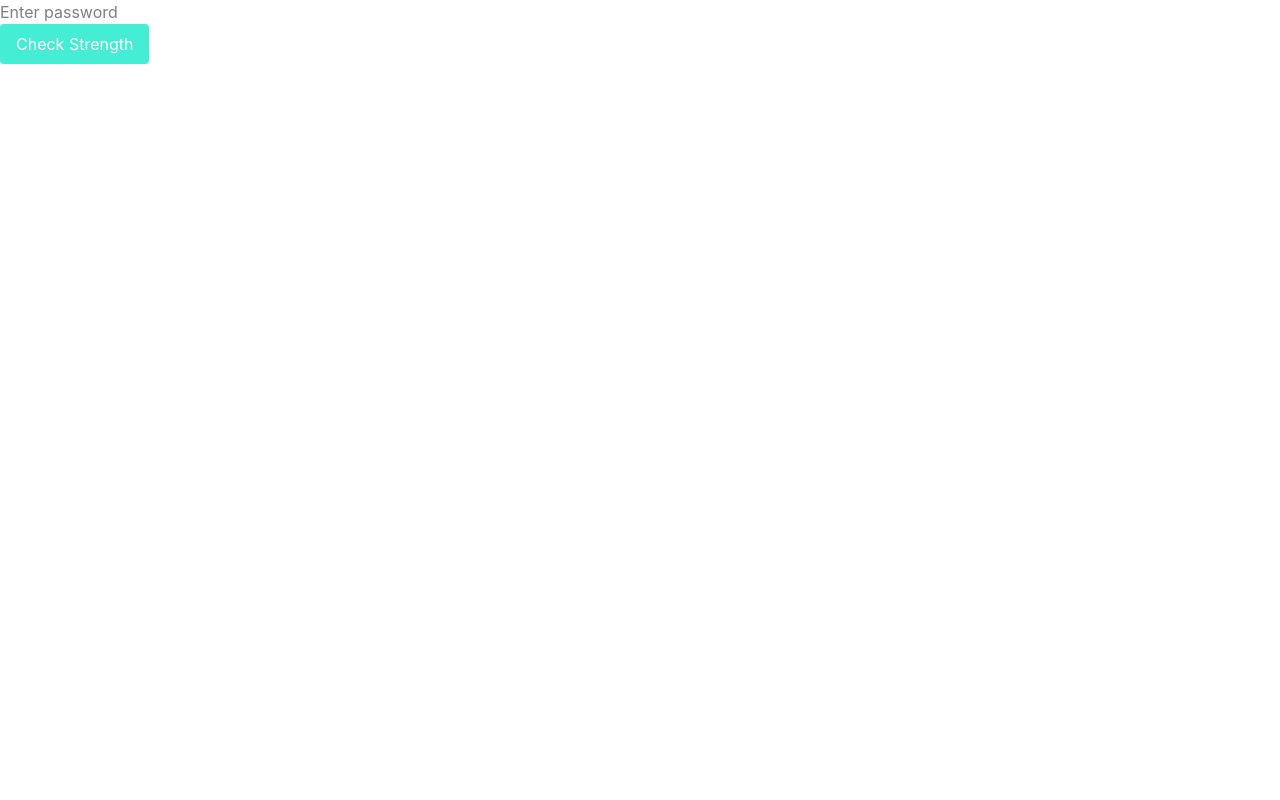
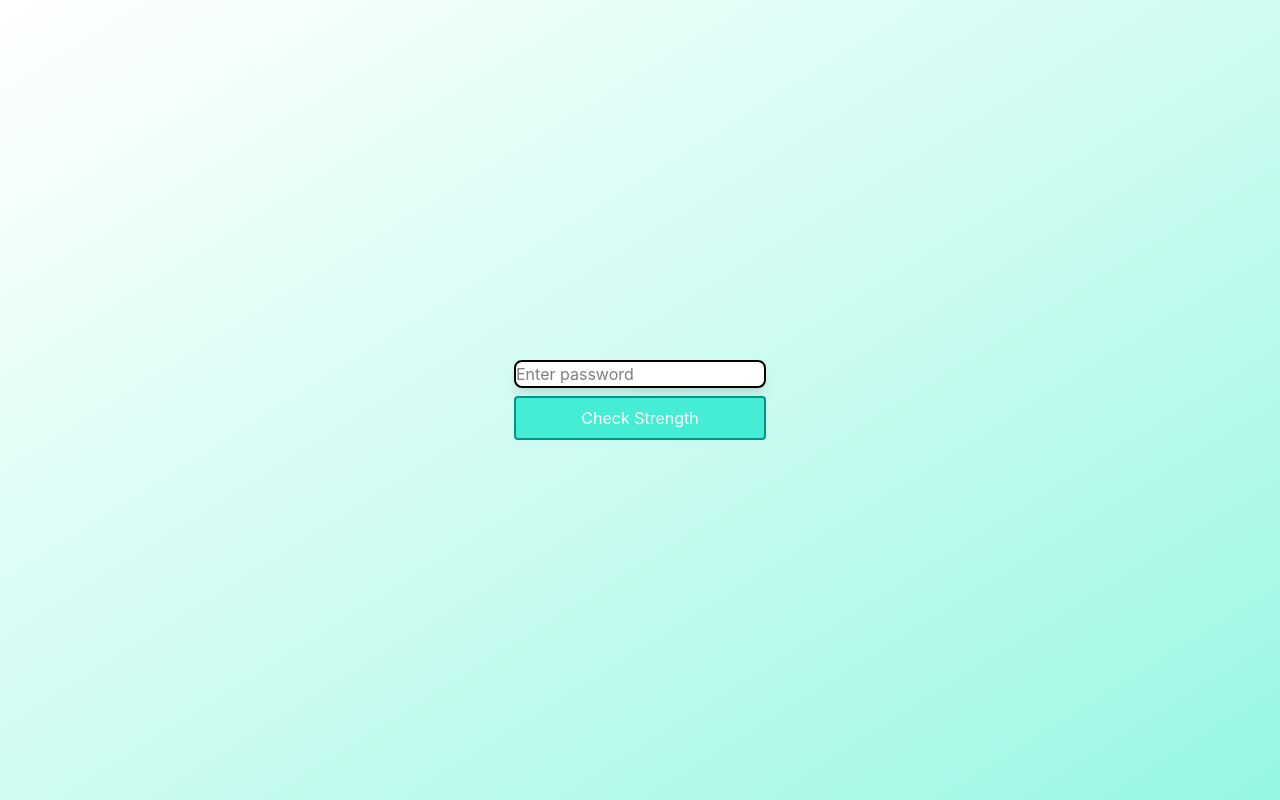
Before and after one commit to AbnerYousuf/password-strength-checker, a Vue app in the folder frontend/: page / in a window 1280 px wide. Built offline with nearby package versions, Linux system fonts and the light colour scheme; the HTML template or start-up script is replaced by a standard one.

Commit message:
did some tailwindcss to make things look prettier

```diff
--- a/frontend/src/components/FormComponent.vue
+++ b/frontend/src/components/FormComponent.vue
@@ -1,16 +1,24 @@
 <template>
+  <div
+    class="min-h-screen bg-linear-to-br from-white to-teal-200 flex items-center justify-center p-4"
+  >
     <form @submit.prevent="checkPassword">
+      <div
+        class="border-2 border-black bg-white rounded-lg w-full max-w-md shadow-lg mb-2 flex flex-col"
+      >
         <input v-model="password" type="text" placeholder="Enter password" />
+      </div>
       <!--it's text because you want to actually see the password you're testing-->
       <div>
         <button
-        class="rounded bg-teal-300 hover:bg-teal-400 text-white hover:cursor-pointer px-4 py-2"
+          class="rounded bg-teal-300 hover:bg-teal-400 text-white hover:cursor-pointer px-4 py-2 border-teal-600 border-2 w-full max-w-md"
           type="submit"
         >
           Check Strength
         </button>
       </div>
     </form>
+  </div>
 </template>
 
 <script setup lang="ts">
```
Also changed, not shown: 1 other file (tests, documents, lock files or other folders). Lines whose indentation alone changed are shown as unchanged.
